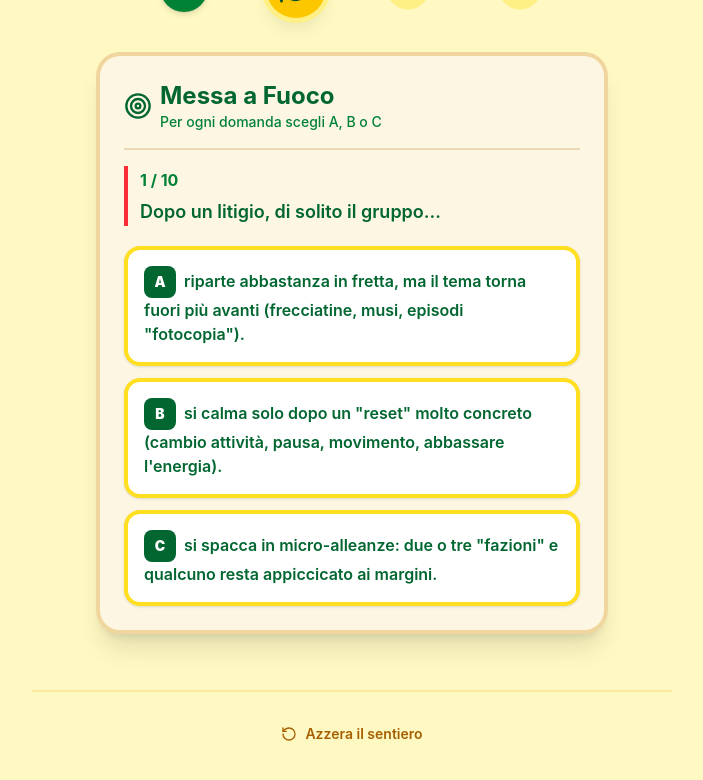
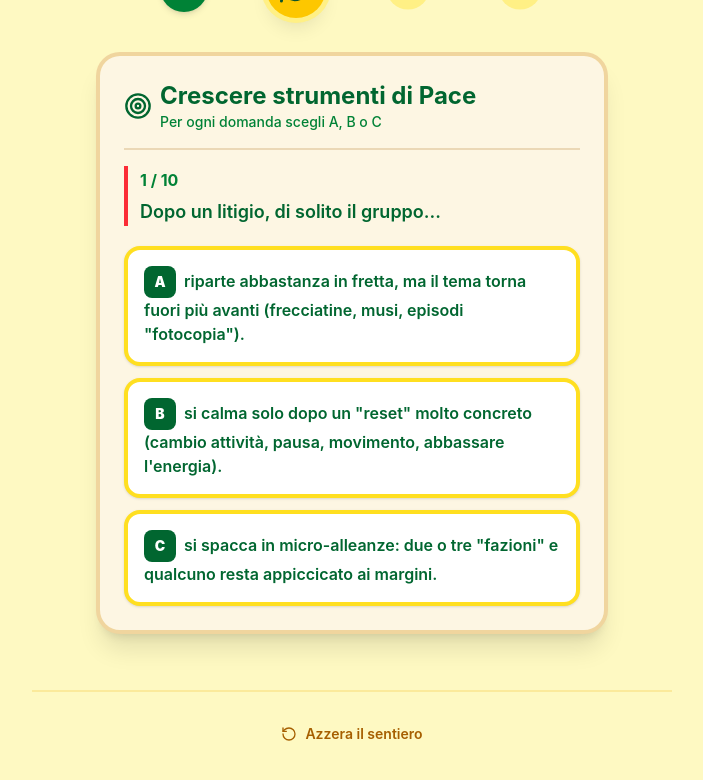
Before and after one commit to Stiva/messa-a-fuoco, a React (Vite) app: page / in a window 1280 px wide. Both pictures are taken after a click on the button "Zaino in spalla, Inizia!". Shown: the part 76-856 px from the top of the page, without its empty margins (288-991 px from the left). Built offline with nearby package versions, Linux system fonts and the light colour scheme.

Commit message:
refactor: update step title from "Messa a Fuoco" to "Crescere strumenti di Pace"

```diff
--- a/src/steps/Step2Focus.jsx
+++ b/src/steps/Step2Focus.jsx
@@ -144,7 +144,7 @@ export default function Step2Focus({ actions, quizAnswers }) {
       <div className="flex items-center gap-2 text-green-800 mb-4 border-b-2 border-yellow-700/20 pb-4">
         <Target size={28} />
         <div>
-          <h2 className="text-2xl font-bold">Messa a Fuoco</h2>
+          <h2 className="text-2xl font-bold">Crescere strumenti di Pace</h2>
           <p className="text-sm text-green-700 font-medium">Per ogni domanda scegli A, B o C</p>
         </div>
       </div>
```
